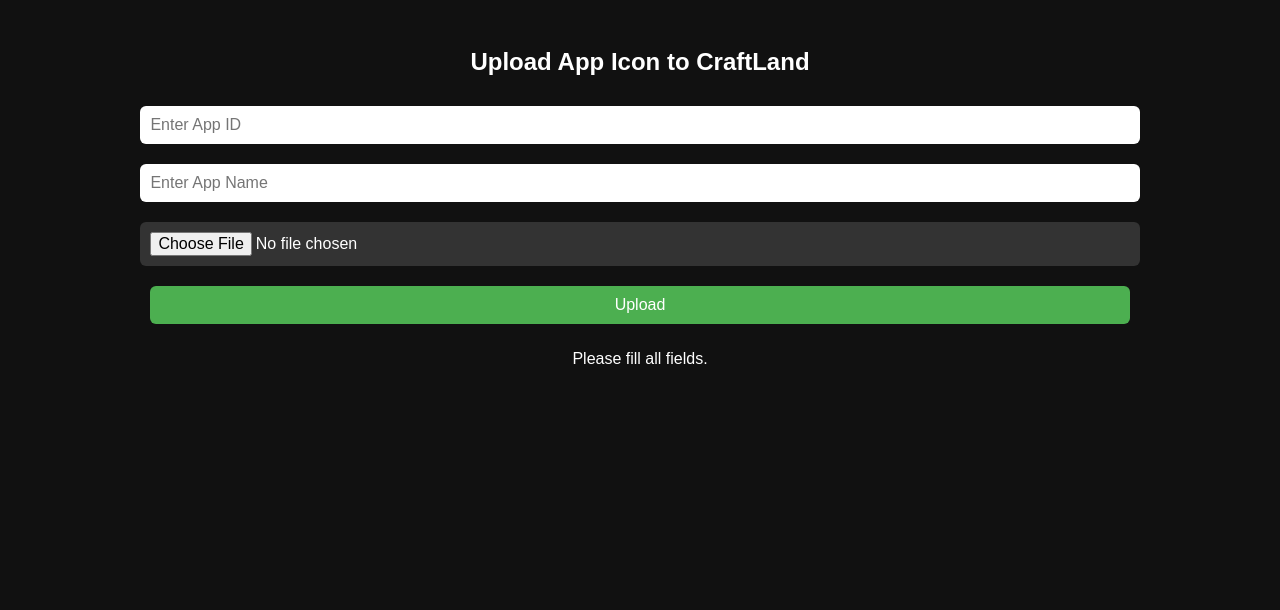
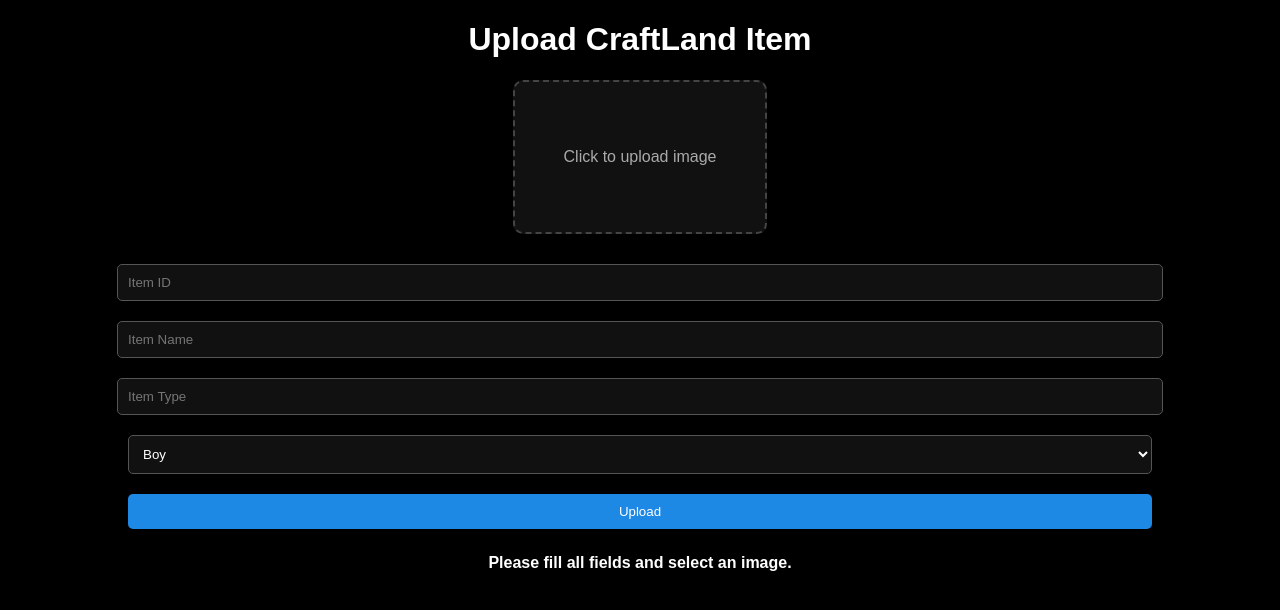
Before and after one commit to Yuwansingh/Itemsupoad, a plain HTML site: page index.html in a window 1280 px wide. Both pictures are taken after a click on the button "Upload". Drawn offline with Linux system fonts and the light colour scheme.

Commit message:
Update index.html

```diff
--- a/index.html
+++ b/index.html
@@ -1,119 +1,169 @@
 <!DOCTYPE html>
 <html>
 <head>
-  <title>Upload App to CraftLand</title>
+  <title>CraftLand items Upload</title>
   <style>
     body {
-      background-color: #111;
+      margin: 0;
+      background-color: #000;
       color: white;
       font-family: sans-serif;
-      padding: 20px;
       text-align: center;
     }
 
-    input, button {
+    .uploadBox {
+      margin: 20px auto;
+      width: 250px;
+      height: 150px;
+      background-color: #111;
+      border: 2px dashed #444;
+      display: flex;
+      flex-direction: column;
+      justify-content: center;
+      align-items: center;
+      cursor: pointer;
+      border-radius: 10px;
+      overflow: hidden;
+    }
+
+    .uploadBox img {
+      max-width: 100%;
+      max-height: 100%;
+      display: none;
+    }
+
+    .uploadBox:hover {
+      border-color: #666;
+    }
+
+    .uploadBox span {
+      color: #aaa;
+    }
+
+    input, select, button {
       margin: 10px;
       padding: 10px;
-      border-radius: 6px;
-      border: none;
       width: 80%;
-      font-size: 16px;
-    }
-
-    input[type="file"] {
-      background-color: #333;
+      border-radius: 5px;
+      border: 1px solid #555;
+      background-color: #111;
       color: white;
     }
 
     button {
-      background-color: #4caf50;
+      background-color: #1e88e5;
       color: white;
+      border: none;
       cursor: pointer;
+    }
+
+    button:hover {
+      background-color: #1565c0;
+    }
+
+    #status {
+      margin-top: 15px;
+      font-weight: bold;
     }
   </style>
 </head>
 <body>
-  <h2>Upload App Icon to CraftLand</h2>
 
-  <input type="text" id="appId" placeholder="Enter App ID"><br>
-  <input type="text" id="appName" placeholder="Enter App Name"><br>
-  <input type="file" id="appImage"><br>
-  <button onclick="uploadApp()">Upload</button>
+  <h1>Upload CraftLand Item</h1>
 
-  <p id="status"></p>
+  <div class="uploadBox" onclick="document.getElementById('appImage').click()">
+    <img id="previewImage" />
+    <span id="uploadText">Click to upload image</span>
+  </div>
+  <input type="file" id="appImage" accept="image/*" style="display:none" />
 
-  <!-- Firebase SDK -->
-  <script src="https://www.gstatic.com/firebasejs/9.6.1/firebase-app-compat.js"></script>
-  <script src="https://www.gstatic.com/firebasejs/9.6.1/firebase-database-compat.js"></script>
+  <input type="text" id="appId" placeholder="Item ID" />
+  <input type="text" id="appName" placeholder="Item Name" />
+  <input type="text" id="appType" placeholder="Item Type" />
+  <select id="gender">
+    <option value="boy">Boy</option>
+    <option value="girl">Girl</option>
+    <option value="unisex">Unisex</option>
+  </select>
+
+  <button id="uploadBtn" onclick="uploadApp()">Upload</button>
+  <div id="status"></div>
 
   <script>
-    const firebaseConfig = {
-      apiKey: "AIzaSyCKLQvF507EV4LmlC_7Lz6mBszNVP19cQk",
-      authDomain: "craftland1.firebaseapp.com",
-      databaseURL: "https://craftland1-default-rtdb.firebaseio.com",
-      projectId: "craftland1",
-      storageBucket: "craftland1.firebasestorage.app",
-      messagingSenderId: "450201301443",
-      appId: "1:450201301443:web:21690cebdf3d65db124d76"
+    const imgbbAPI = "c0ae52d0f44278e4fc0aff3046544251";
+    const appImageInput = document.getElementById("appImage");
+    const previewImage = document.getElementById("previewImage");
+    const uploadText = document.getElementById("uploadText");
+    const status = document.getElementById("status");
+    const uploadBtn = document.getElementById("uploadBtn");
+
+    appImageInput.addEventListener("change", function () {
+      const file = this.files[0];
+      if (file) {
+        const reader = new FileReader();
+        reader.onload = function (e) {
+          previewImage.src = e.target.result;
+          previewImage.style.display = "block";
+          uploadText.style.display = "none";
         };
-
-    firebase.initializeApp(firebaseConfig);
-    const db = firebase.database();
-
-    const imgbbAPI = "c0ae52d0f44278e4fc0aff3046544251";
+        reader.readAsDataURL(file);
+      }
+    });
 
     async function uploadApp() {
       const id = document.getElementById("appId").value.trim();
       const name = document.getElementById("appName").value.trim();
-      const file = document.getElementById("appImage").files[0];
-      const status = document.getElementById("status");
+      const type = document.getElementById("appType").value.trim();
+      const gender = document.getElementById("gender").value;
+      const imageFile = appImageInput.files[0];
 
-      if (!id || !name || !file) {
-        status.textContent = "Please fill all fields.";
+      if (!id || !name || !type || !imageFile) {
+        status.textContent = "Please fill all fields and select an image.";
         return;
       }
 
-      status.textContent = "Uploading image...";
+      uploadBtn.disabled = true;
+      uploadBtn.textContent = "Uploading...";
+      status.textContent = "Uploading...";
 
-      // Step 1: Read file as Base64
-      const reader = new FileReader();
-      reader.onloadend = async function () {
-        const base64 = reader.result.split(",")[1];
-
-        // Step 2: Upload to imgbb
       const formData = new FormData();
-        formData.append("key", imgbbAPI);
-        formData.append("image", base64);
+      formData.append("image", imageFile);
 
       try {
-          const response = await fetch("https://api.imgbb.com/1/upload", {
+        const res = await fetch(`https://api.imgbb.com/1/upload?key=${imgbbAPI}`, {
           method: "POST",
           body: formData
         });
 
-          const data = await response.json();
-
-          if (data.success) {
+        const data = await res.json();
         const imageUrl = data.data.url;
 
-            // Step 3: Save to Firebase
-            await db.ref("apps/" + id).set({
-              name: name,
-              image: imageUrl
+        const appData = { id, name, type, gender, image: imageUrl };
+
+        await fetch(`https://craftland-9f34f-default-rtdb.firebaseio.com/apps.json`, {
+          method: "POST",
+          headers: { "Content-Type": "application/json" },
+          body: JSON.stringify(appData)
         });
 
-            status.textContent = "Upload successful!";
-          } else {
-            status.textContent = "Image upload failed.";
+        status.textContent = "✅ Upload successful!";
+        document.getElementById("appId").value = "";
+        document.getElementById("appName").value = "";
+        document.getElementById("appType").value = "";
+        document.getElementById("gender").value = "boy";
+        appImageInput.value = "";
+        previewImage.src = "";
+        previewImage.style.display = "none";
+        uploadText.style.display = "block";
+      } catch (error) {
+        console.error(error);
+        status.textContent = "❌ Upload failed. Try again.";
+      } finally {
+        uploadBtn.disabled = false;
+        uploadBtn.textContent = "Upload";
       }
-        } catch (err) {
-          console.error(err);
-          status.textContent = "Error occurred during upload.";
-        }
-      };
-
-      reader.readAsDataURL(file);
     }
   </script>
+
 </body>
 </html>
```
Lines whose indentation alone changed are shown as unchanged.
